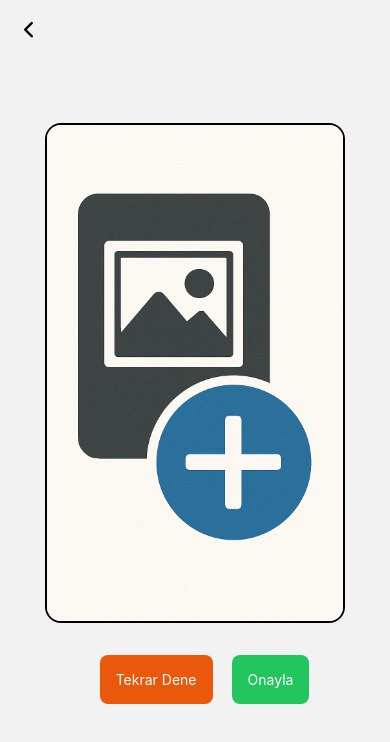
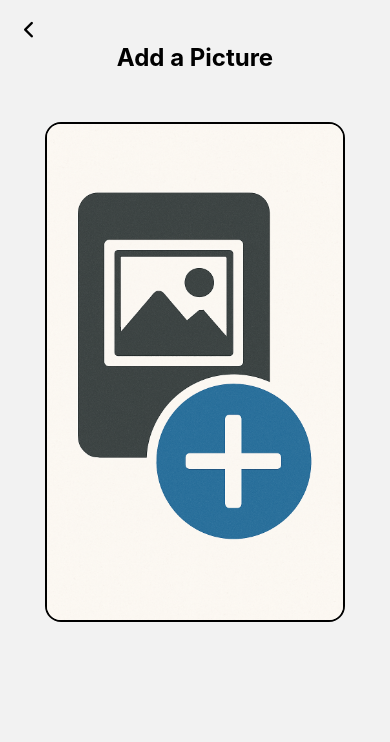
Before and after one commit to MertGokhanDonmez/english-card-game, a React Native app: screen /Add in a window 390 px wide. Shown: the top 742 px of the page. Built offline with nearby package versions, Linux system fonts and the light colour scheme.

Commit message:
deactivated image crop, fixed add screen buttons, scroll to first card bug fixed

```diff
--- a/components/ImagePickerModal.tsx
+++ b/components/ImagePickerModal.tsx
@@ -27,9 +27,9 @@ export default function ImagePickerModal({
       setIsLoading(true);
       let result = await ImagePicker.launchImageLibraryAsync({
         mediaTypes: "images",
-        allowsEditing: true,
-        aspect: [3, 5],
-        quality: 0.7,
+        // allowsEditing: true,
+        // aspect: [3, 5],
+        quality: 0.8,
       });
       console.log(result);
 
--- a/src/screens/AddScreen.tsx
+++ b/src/screens/AddScreen.tsx
@@ -128,6 +128,11 @@ export default function AddScreen() {
         setIsCardFlipped={setIsCardFlipped}
       />
       <View style={styles.centerContainer}>
+        {imageUri !== "" ? (
+          <Text style={styles.title}>Add a Description</Text>
+        ) : (
+          <Text style={styles.title}>Add a Picture</Text>
+        )}
         <View style={styles.cardContainer}>
           <TouchableOpacity
             style={[styles.absoluteFill, { zIndex: isCardFlipped ? 0 : 10 }]}
@@ -169,6 +174,8 @@ export default function AddScreen() {
         </View>
 
         <View style={styles.buttonContainer}>
+          {imageUri !== "" ? (
+            <>
               {!isCardFlipped ? (
                 <>
                   <TouchableOpacity
@@ -179,7 +186,10 @@ export default function AddScreen() {
                   >
                     <Text style={styles.buttonText}>Tekrar Dene</Text>
                   </TouchableOpacity>
-              <TouchableOpacity style={styles.confirmButton} onPress={flipCard}>
+                  <TouchableOpacity
+                    style={styles.confirmButton}
+                    onPress={flipCard}
+                  >
                     <Text style={styles.buttonText}>Onayla</Text>
                   </TouchableOpacity>
                 </>
@@ -197,6 +207,8 @@ export default function AddScreen() {
                   <Text style={styles.buttonText}>Kaydet</Text>
                 </TouchableOpacity>
               )}
+            </>
+          ) : null}
         </View>
       </View>
     </SafeAreaView>
@@ -212,11 +224,16 @@ const styles = StyleSheet.create({
     alignItems: "center",
     flex: 1,
   },
+  title: {
+    fontSize: 24,
+    fontWeight: "bold",
+  },
   cardContainer: {
     position: "relative",
     width: 300,
     height: 500,
-    marginTop: 80,
+    marginTop: 50,
+    marginBottom: 10,
   },
   absoluteFill: {
     position: "absolute",
@@ -264,13 +281,13 @@ const styles = StyleSheet.create({
     gap: "10%",
   },
   retryButton: {
-    backgroundColor: "#ea580c",
+    backgroundColor: "#db320f",
     borderRadius: 8,
     padding: 16,
     alignItems: "center",
   },
   confirmButton: {
-    backgroundColor: "#22c55e",
+    backgroundColor: "#25b058",
     borderRadius: 8,
     padding: 16,
     alignItems: "center",
@@ -278,5 +295,6 @@ const styles = StyleSheet.create({
   buttonText: {
     textAlign: "center",
     color: "white",
+    fontWeight: "bold",
   },
 });
--- a/src/screens/HomeScreen.tsx
+++ b/src/screens/HomeScreen.tsx
@@ -2,7 +2,7 @@ import { View, Text, StyleSheet, TouchableOpacity } from "react-native";
 import { SafeAreaView } from "react-native-safe-area-context";
 import Icon from "react-native-vector-icons/Octicons";
 import { getAllItems } from "@/utils/storage";
-import { useState, useEffect } from "react";
+import { useState, useEffect, useRef } from "react";
 import { FlashCardType } from "@/types/flashCard";
 import FlashCard, { cardWidth, windowWidth } from "@/components/FlashCard";
 import { useNavigation } from "@react-navigation/native";
@@ -24,6 +24,7 @@ export default function HomeScreen() {
   const scrollViewOffset = useSharedValue(0);
   const navigation = useNavigation<HomeScreenNavigationProp>();
   const listPadding = windowWidth - cardWidth;
+  const lastEndReachedTime = useRef(0);
 
   const scrollHandler = useAnimatedScrollHandler({
     onScroll: (event) => {
@@ -41,7 +42,6 @@ export default function HomeScreen() {
       (item) => item && typeof item === "object" && "id" in item
     ) as FlashCardType[];
     setCards(cardsArray);
-    console.log("Fetched cards:", cardsArray);
   };
 
   // useDerivedValue(() => {
@@ -82,7 +82,9 @@ export default function HomeScreen() {
               onScroll={scrollHandler}
               onEndReached={() => {
                 if (animatedFlatRef.current) {
-                  animatedFlatRef.current.scrollToEnd();
+                  setTimeout(() => {
+                    animatedFlatRef.current?.scrollToEnd();
+                  }, 150);
                 }
               }}
               style={{ paddingTop: 16 }}
```
Lines whose indentation alone changed are shown as unchanged.
